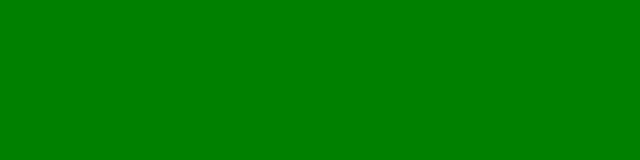
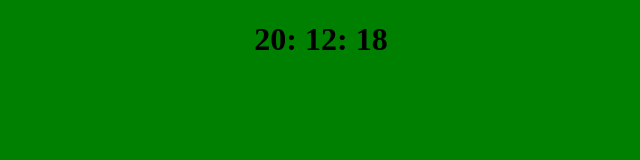
Before and after one commit to colinmckeon/2.4-clock, a plain HTML site: page index.html in a window 1280 px wide. Shown: the whole page, without its empty margins (319-959 px from the left). Drawn offline with Linux system fonts and the light colour scheme.

```diff
--- a/css/styles.css
+++ b/css/styles.css
@@ -1,4 +1,11 @@
 body {
   background-color: green; }
 
-/*# sourceMappingURL=styles.css.map */
+.container{
+  text-align: center;
+}
+
+
+#hours::after, #minutes::after{
+  content: ":";
+}
--- a/index.html
+++ b/index.html
@@ -9,9 +9,9 @@
 
 <div class="container">
     <h1 id="clock">
-      <span id="hours"></span>
-      <span id="minutes"></span>
-      <span id="seconds"></span>
+      <span id="hours">00</span>
+      <span id="minutes">00</span>
+      <span id="seconds">00</span>
     </h1>
 
 </div>
--- a/js/main.js
+++ b/js/main.js
@@ -3,4 +3,25 @@
 (function(){
   "use strict";
 
+
+function clock(){
+
+
+
+var hours = document.getElementById('hours');
+var minutes = document.getElementById('minutes');
+var seconds = document.getElementById('seconds');
+var date = new Date();
+
+hours.textContent = date.getHours();
+minutes.textContent = date.getMinutes();
+seconds.textContent = date.getSeconds();
+
+} /*end of clock function*/
+
+clock();
+setInterval(clock, 1000)
+
+console.log(clock);
+
 }());
```
